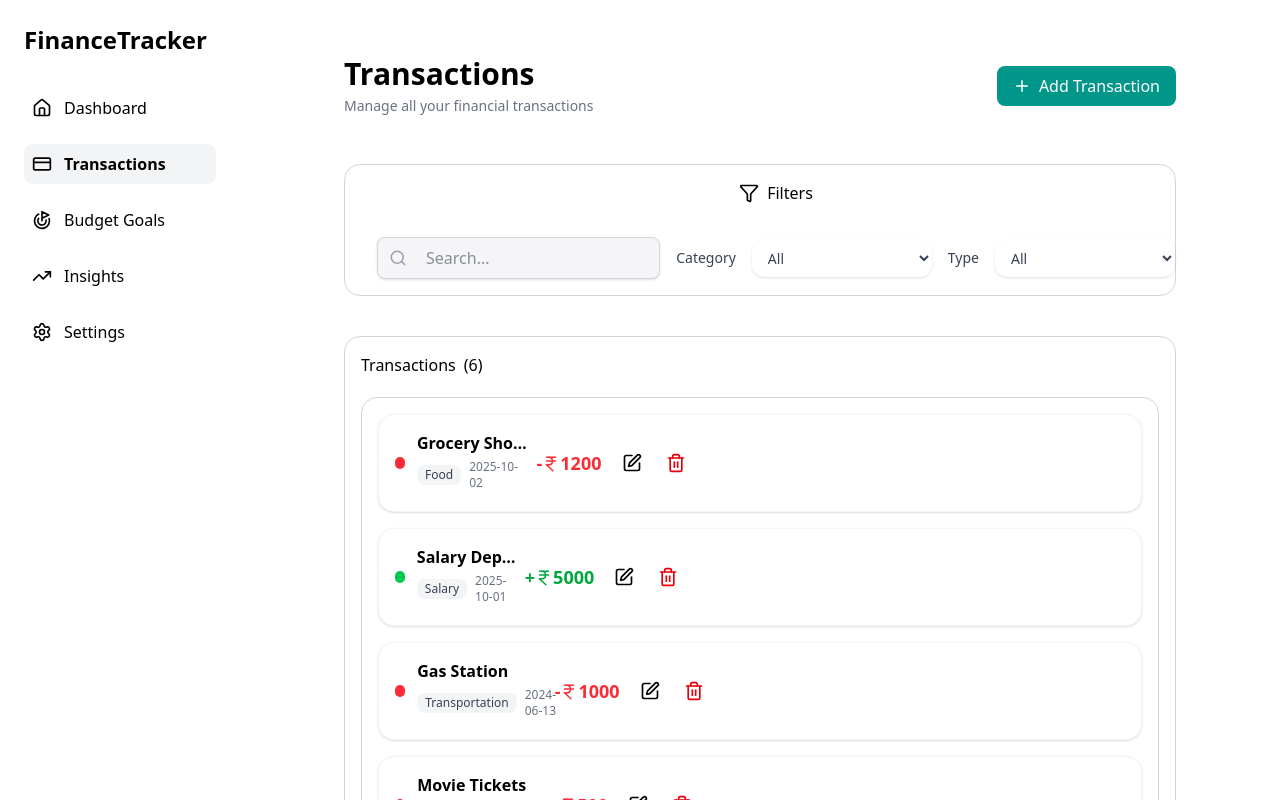
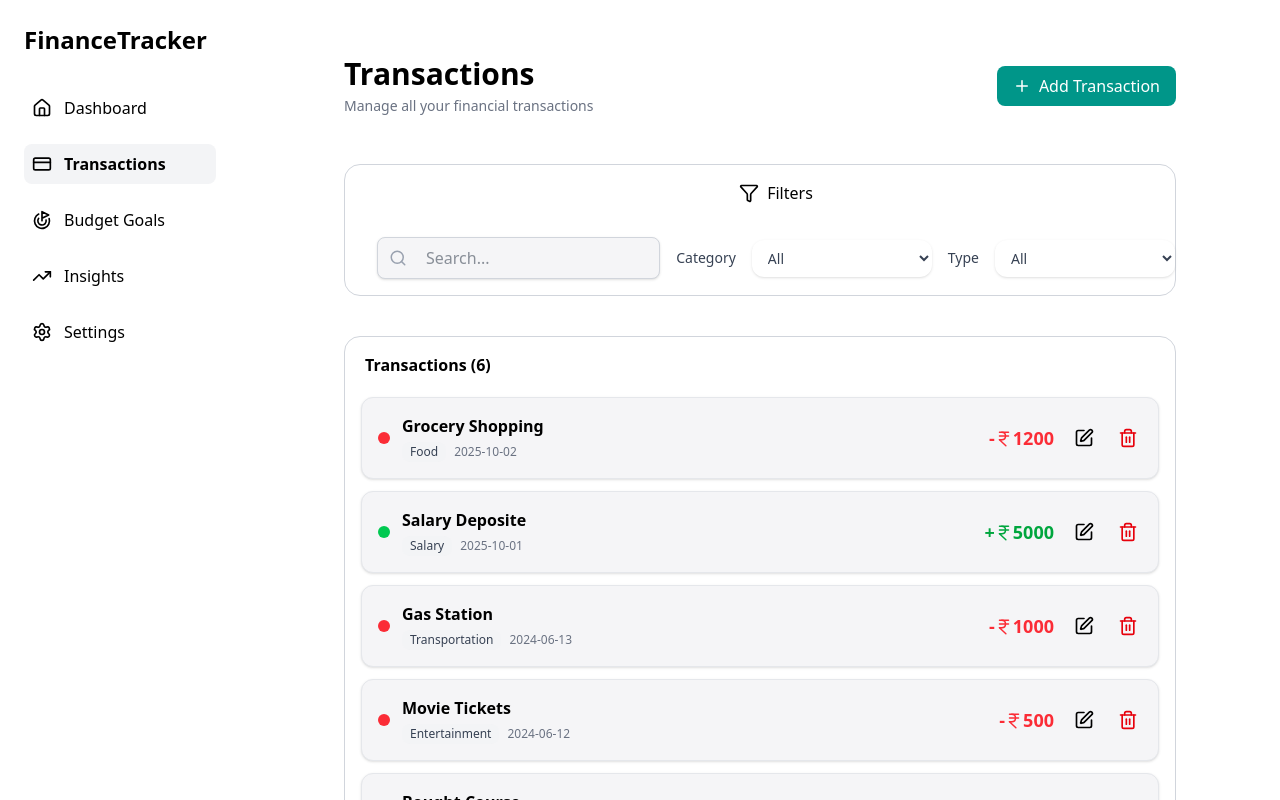
Before and after one commit to prabhatsingh415/Finance-Tracker, a React (Vite) app: page /transactions in a window 1280 px wide. Shown: the top 800 px of the page. Built offline with nearby package versions, Linux system fonts and the light colour scheme.

Commit message:
completed the transactions Page !

```diff
--- a/src/pages/Transactions.jsx
+++ b/src/pages/Transactions.jsx
@@ -131,18 +131,17 @@ function Transactions() {
       </div>
 
       {/* Transactions List */}
-      <div className="w-full flex flex-col justify-center items-center gap-4 border border-gray-300 p-4 rounded-2xl ">
-        <div className="w-full flex justify-start items-start gap-2">
-          <h1 className="text-md mb-1">Transactions</h1>
-          <span>{`(${size})`}</span>
-        </div>
-        <div className="w-full flex flex-col gap-4 border border-gray-300 p-4 rounded-2xl">
+      <div className="w-full flex justify-center">
+        <div className="w-full max-w-md md:max-w-none flex flex-col gap-3 border border-gray-300 rounded-2xl p-4 bg-white dark:bg-[#18181b]">
+          <span className="font-semibold text-base mb-2 ml-1">
+            Transactions ({size})
+          </span>
           {sortedTransactions.map((transaction) => (
             <div
               key={transaction.id}
-              className="w-full flex flex-col sm:flex-row sm:items-center justify-between gap-2 p-4 rounded-2xl  bg-white border  dark:bg-[#000000] dark:text-white border-gray-100 shadow-sm hover:shadow transition"
+              className="w-full flex flex-col md:flex-row md:items-center justify-between gap-2 p-3 md:p-4 rounded-xl bg-[#f5f5f7] dark:bg-zinc-900 shadow-sm border border-gray-200"
             >
-              <div className="flex items-center gap-3 min-w-0">
+              <div className="flex items-center gap-3 min-w-0 md:w-1/2">
                 <span
                   className={`h-3 w-3 rounded-full ${
                     transaction.type === "expense"
@@ -150,11 +149,11 @@ function Transactions() {
                       : "bg-green-500"
                   }`}
                 />
-                <div className="w-full flex flex-col min-w-0">
+                <div className="flex flex-col min-w-0">
                   <span className="font-semibold text-base truncate">
                     {transaction.description}
                   </span>
-                  <div className="w-full flex items-center gap-2 mt-1">
+                  <div className="flex items-center gap-2 mt-1">
                     <span className="px-2 py-0.5 rounded-lg bg-gray-100 text-xs font-medium text-gray-700">
                       {transaction.category}
                     </span>
@@ -162,14 +161,16 @@ function Transactions() {
                       {transaction.date}
                     </span>
                   </div>
-                  <span className="text-sm text-gray-500 mt-1">
-                    {transaction.note || ""}
-                  </span>
+                  {transaction.note && (
+                    <span className="text-xs text-gray-500 mt-1 truncate">
+                      {transaction.note}
+                    </span>
+                  )}
                 </div>
               </div>
-              <div className="w-full flex items-center gap-4 mt-2 sm:mt-0">
+              <div className="flex items-center gap-4 md:w-1/2 md:justify-end mt-2 md:mt-0">
                 <span
-                  className={`font-semibold text-lg ${
+                  className={`font-bold text-base md:text-lg ${
                     transaction.type === "expense"
                       ? "text-red-500"
                       : "text-green-600"
```
